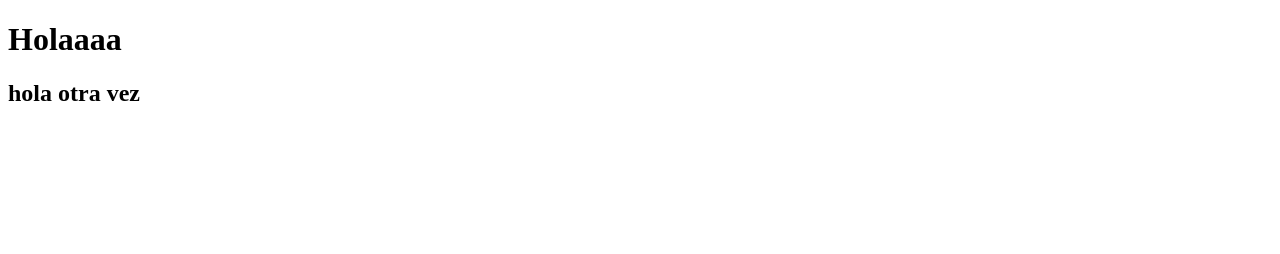
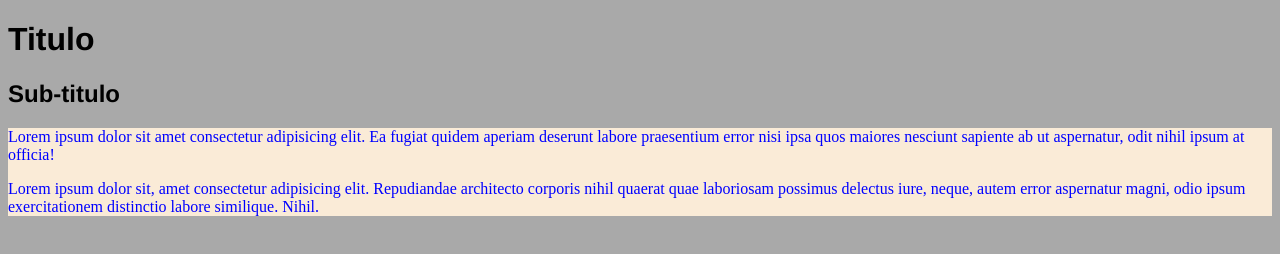
Before and after one commit to PaulyDiaz/PracticandoGitHubPau, a plain HTML site: page index.html in a window 1280 px wide. Drawn offline with Linux system fonts and the light colour scheme.

Commit message:
segundo commit

```diff
--- a/index.html
+++ b/index.html
@@ -4,11 +4,17 @@
     <meta charset="UTF-8">
     <meta http-equiv="X-UA-Compatible" content="IE=edge">
     <meta name="viewport" content="width=device-width, initial-scale=1.0">
+    <link rel="stylesheet" href="main.css">
     <title>Repo GITHUB</title>
 </head>
 <body>
-    <h1>Holaaaa</h1>
-    <h2>hola otra vez </h2>
-
+    <div class=titulo>
+    <h1>Titulo</h1>
+    <h2>Sub-titulo</h2>
+</div>
+<div class= parrafos>
+    <p>Lorem ipsum dolor sit amet consectetur adipisicing elit. Ea fugiat quidem aperiam deserunt labore praesentium error nisi ipsa quos maiores nesciunt sapiente ab ut aspernatur, odit nihil ipsum at officia!</p>
+    <p>Lorem ipsum dolor sit, amet consectetur adipisicing elit. Repudiandae architecto corporis nihil quaerat quae laboriosam possimus delectus iure, neque, autem error aspernatur magni, odio ipsum exercitationem distinctio labore similique. Nihil.</p>
+</div>
 </body>
 </html>
--- /dev/null
+++ b/main.css
@@ -0,0 +1,13 @@
+body{
+background-color: darkgrey;
+}
+.titulo{
+color: black;
+font-family: 'Franklin Gothic Medium', 'Arial Narrow', Arial, sans-serif;
+
+}
+
+.parrafos{
+    background-color: antiquewhite;
+    color: blue;
+}
```
